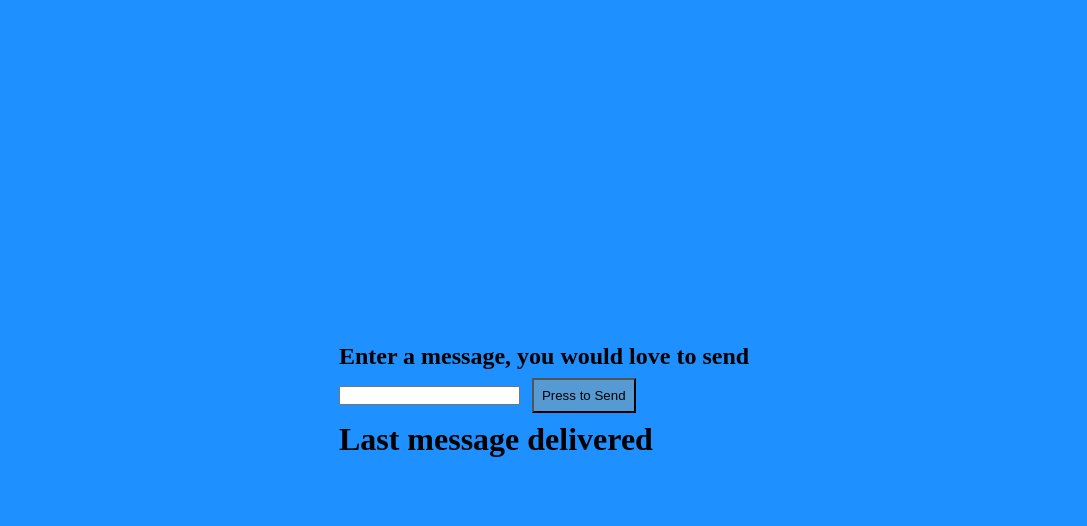
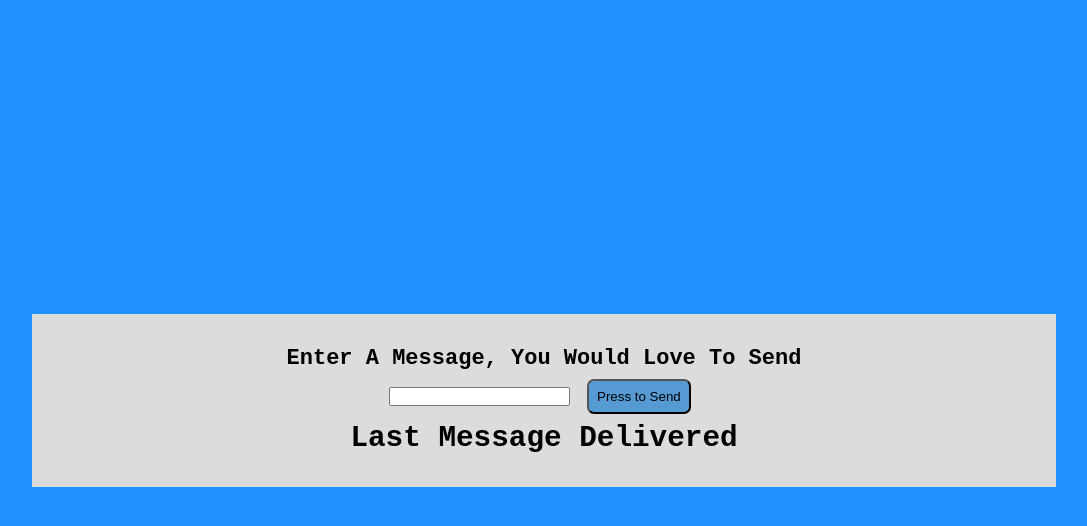
Before and after one commit to iamfredrickokereke/smallProjects, a plain HTML site: page messagePasser/index.html in a window 1280 px wide. Both pictures are taken after a click on the button "Press to Send". Shown: the whole page, without its empty margins (96-1183 px from the left). Drawn offline with Linux system fonts and the light colour scheme.

Commit message:
modified style and added interactivity

```diff
--- a/messagePasser/script.js
+++ b/messagePasser/script.js
@@ -14,6 +14,11 @@ sendButton.addEventListener('click', display);
 function display(e) {
     e.preventDefault();
     let message = input.value;
-    console.log(message);
 
+    if (message === '') {
+        alert('Please enter a value')
+    }else{
+        output.innerHTML = message;
+        input.value = '';
+    }
 }
--- a/messagePasser/style.css
+++ b/messagePasser/style.css
@@ -11,6 +11,16 @@ body{
     display: flex;
     align-items: center;
     justify-content: center;
+    text-transform: capitalize;
+    font-family: 'Courier New', Courier, monospace;
+    font-size: 11pt;
+}
+
+.container{
+    flex: 0 0 80%;
+    padding: 2rem;
+    background-color: gainsboro;
+    text-align: center;
 }
 
 .sendBtn{
@@ -18,4 +28,11 @@ body{
     margin: 0.5rem;
     outline: none;
     background-color: rgb(85, 154, 211);
+    border-radius: 7px;
+    cursor: pointer;
 }
+
+.sendBtn:hover{
+    background-color: skyblue;
+
+}
```
